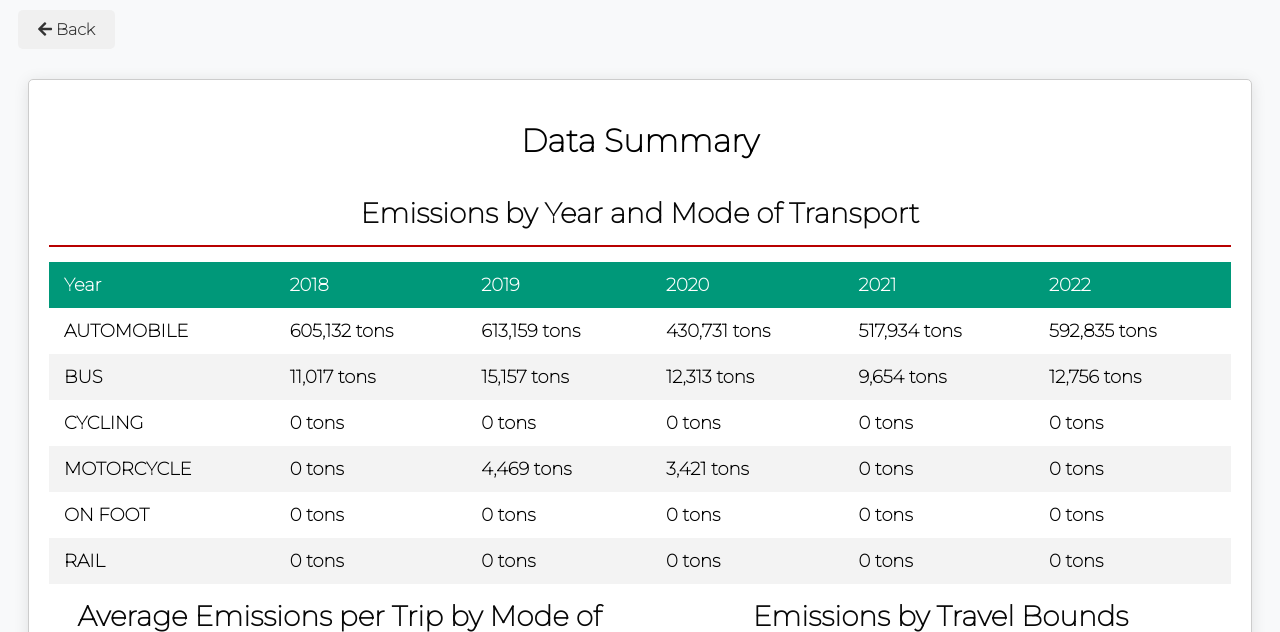
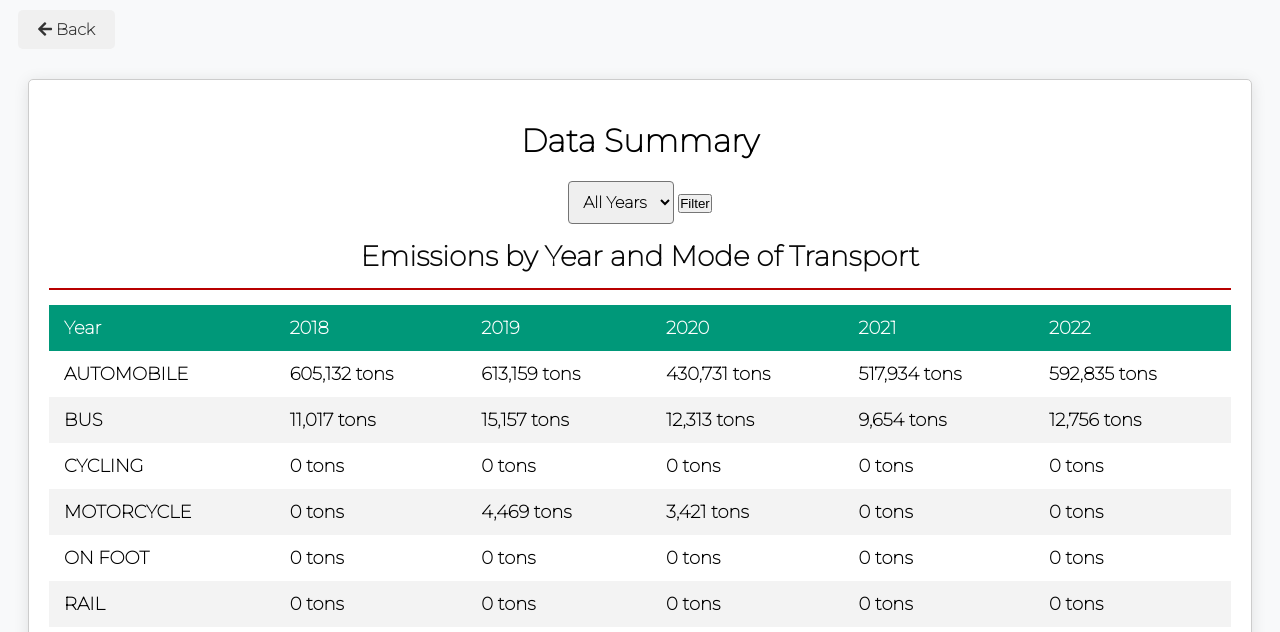
Before and after one commit to lachlandurra/climate_dashboard, a Flask app: page /google_insights_summary in a window 1280 px wide. Shown: the part 72-704 px from the top of the page. Run offline with Flask 3, Linux system fonts and the light colour scheme.

Commit message:
filter data funcitonality

```diff
--- a/app.py
+++ b/app.py
@@ -695,9 +695,12 @@ def create_app():
 
         return redirect(url_for('ev_index'))
 
-    def process_google_insights_data(filepath):
+    def process_google_insights_data(filepath, year_filter='all'):
         try:
             df = pd.read_csv(filepath)
+
+            if year_filter != 'all':
+                df = df[df['year'] == int(year_filter)]
 
             # Ensuring existence of required columns
             required_columns = ['year', 'mode', 'travel_bounds', 'trips', 'full_distance_km', 'full_co2e_tons']
@@ -754,6 +757,8 @@ def create_app():
             # Emissions by travel bounds and year
             emissions_by_bounds_year = df.groupby(['travel_bounds', 'year'])['full_co2e_tons'].sum().unstack().fillna(0).to_dict()
 
+            unique_years = df['year'].unique().tolist()
+
 
             # Adding new data to summary dictionary
             summary.update({
@@ -763,13 +768,26 @@ def create_app():
                 'total_trips_by_year': total_trips_by_year,
                 'km_percent_by_mode': km_percent_by_mode,
                 'total_vehicle_km_by_year': total_vehicle_km_by_year,
-                'emissions_by_bounds_year': emissions_by_bounds_year
+                'emissions_by_bounds_year': emissions_by_bounds_year,
+                'unique_years': unique_years
             })
 
             return summary
         except Exception as e:
             print("Error inside process_google_insights_data:", e)
             return {}
+
+    @app.route('/filtered_data', methods=['GET'])
+    def filtered_data():
+        year_filter = request.args.get('year_filter', 'all')
+        file_path = os.path.join(app.config['UPLOAD_FOLDER'], 'google_insights.csv')
+
+        if os.path.exists(file_path):
+            summary = process_google_insights_data(file_path, year_filter)
+            return render_template('ev/google_insights_summary.html', google_insights_summary=summary)
+        else:
+            flash('No data uploaded yet. Please upload the Google Insights Explorer data CSV file.')
+            return redirect(url_for('ev_index'))
 
     @app.route('/google_insights_summary', methods=['GET'])
     def google_insights_summary():
--- a/templates/ev/google_insights_summary.html
+++ b/templates/ev/google_insights_summary.html
@@ -59,9 +59,41 @@
 
 <div class="backlog-container">
     {% if google_insights_summary %}
+
     <div class="one">
         <h1>Data Summary</h1>
     </div>
+
+    <form method="get" action="/filtered_data">
+        <select name="year_filter">
+            <option value="all">All Years</option>
+            {% for year in google_insights_summary.unique_years %}
+            <option value="{{ year }}">{{ year }}</option>
+            {% endfor %}
+        </select>
+        <button type="submit">Filter</button>
+    </form>
+
+
+    <!-- <div class="mode-filter">
+        <label for="mode-select">Select Mode:</label>
+        <select id="mode-select" onchange="filterByMode()">
+            <option value="all">All Modes</option>
+            {% for mode in google_insights_summary.emissions_by_year_mode.keys() %}
+            <option value="{{ mode }}">{{ mode }}</option>
+            {% endfor %}
+        </select>
+    </div>     -->
+
+    <!-- <div class="year-filter">
+        <label for="year-select">Select Year:</label>
+        <select id="year-select" onchange="filterByYear()">
+            <option value="all">All Years</option>
+            {% for year in google_insights_summary.unique_years %}
+            <option value="{{ year }}">{{ year }}</option>
+            {% endfor %}
+        </select>
+    </div> -->
 
     <div class="simple-heading">Emissions by Year and Mode of Transport</div>
     <table class="data-table full-width">
@@ -125,7 +157,6 @@
             </table>
         </div>
     </div>
-
 
     <div style="display: flex; gap: 20px;">
         <div class="data-table-container">
@@ -291,7 +322,6 @@
         </div>
     </div>
 
-
     <div style="display: flex; gap: 20px;">
         <div class="data-table-container">
             <div class="simple-heading">Inbound total tCO2e per Year</div>
@@ -374,11 +404,37 @@
         </div> -->
     </div>
 
-    <!-- Insert JavaScript for Graphs/Charts -->
-    <script src="https://cdn.jsdelivr.net/npm/chart.js"></script>
-    <canvas id="myChart" width="400" height="200"></canvas>
     <script>
-        // Your JS code to create graphs/charts using the Chart.js library
+        function filterByMode() {
+            const selectedMode = document.getElementById('mode-select').value;
+
+            document.querySelectorAll(".data-table tbody tr").forEach(row => {
+                const modeCell = row.querySelector("td:first-child");
+                if (modeCell) {
+                    if (selectedMode === "all" || modeCell.textContent === selectedMode) {
+                        row.style.display = ""; // show row
+                    } else {
+                        row.style.display = "none"; // hide row
+                    }
+                }
+            });
+        }
+
+        function filterByYear() {
+            const selectedYear = document.getElementById('year-select').value;
+
+            document.querySelectorAll(".data-table tbody tr").forEach(row => {
+                const yearCell = row.querySelector("td:first-child");
+                if (yearCell) {
+                    if (selectedYear === "all" || yearCell.textContent === selectedYear) {
+                        row.style.display = ""; // show row
+                    } else {
+                        row.style.display = "none"; // hide row
+                    }
+                }
+            });
+        }
+
     </script>
 
     {% else %}
```
